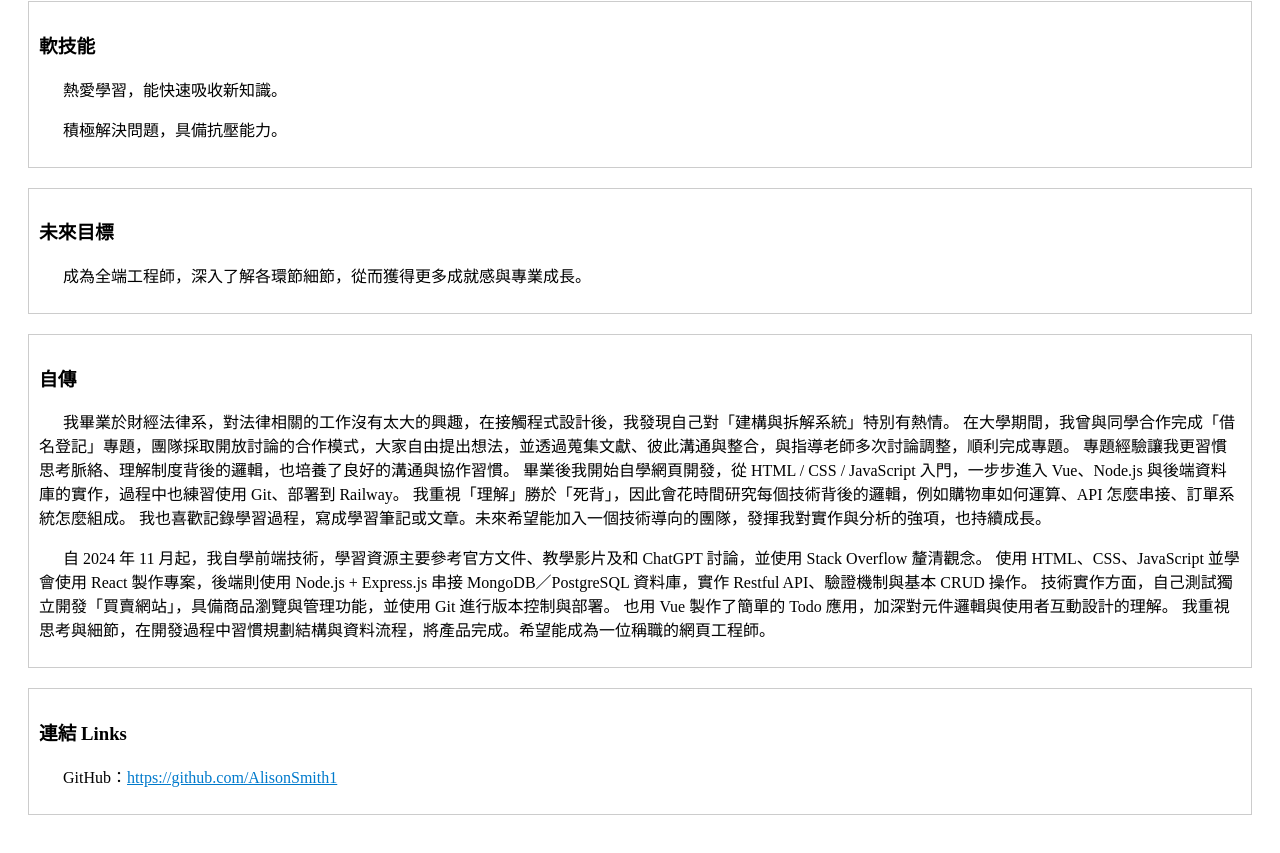
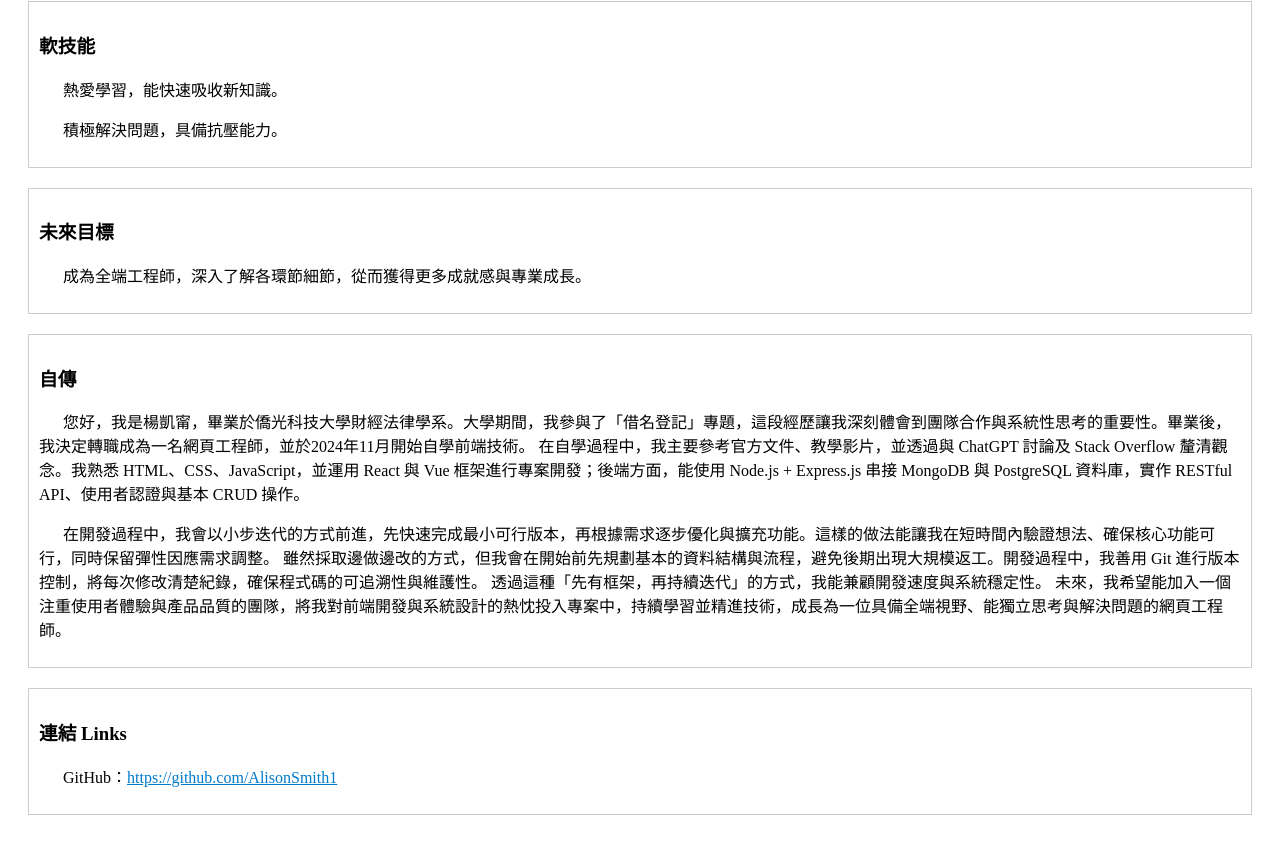
Before and after one commit to AlisonSmith1/note, a Nuxt app: page /about in a window 1280 px wide. Shown: the part 661-1514 px from the top of the page. Built offline with nearby package versions, Linux system fonts and the light colour scheme.

Commit message:
改資料

```diff
--- a/pages/about.vue
+++ b/pages/about.vue
@@ -33,27 +33,19 @@
     <section>
       <context title="自傳">
         <p>
-          我畢業於財經法律系，對法律相關的工作沒有太大的興趣，在接觸程式設計後，我發現自己對「建構與拆解系統」特別有熱情。
-          在大學期間，我曾與同學合作完成「借名登記」專題，團隊採取開放討論的合作模式，大家自由提出想法，並透過蒐集文獻、彼此溝通與整合，與指導老師多次討論調整，順利完成專題。
-          專題經驗讓我更習慣思考脈絡、理解制度背後的邏輯，也培養了良好的溝通與協作習慣。
-          畢業後我開始自學網頁開發，從 HTML / CSS / JavaScript 入門，一步步進入
-          Vue、Node.js 與後端資料庫的實作，過程中也練習使用 Git、部署到
-          Railway。
-          我重視「理解」勝於「死背」，因此會花時間研究每個技術背後的邏輯，例如購物車如何運算、API
-          怎麼串接、訂單系統怎麼組成。
-          我也喜歡記錄學習過程，寫成學習筆記或文章。未來希望能加入一個技術導向的團隊，發揮我對實作與分析的強項，也持續成長。
+          您好，我是楊凱甯，畢業於僑光科技大學財經法律學系。大學期間，我參與了「借名登記」專題，這段經歷讓我深刻體會到團隊合作與系統性思考的重要性。畢業後，我決定轉職成為一名網頁工程師，並於2024年11月開始自學前端技術。
+          在自學過程中，我主要參考官方文件、教學影片，並透過與 ChatGPT 討論及
+          Stack Overflow 釐清觀念。我熟悉 HTML、CSS、JavaScript，並運用 React 與
+          Vue 框架進行專案開發；後端方面，能使用 Node.js + Express.js 串接
+          MongoDB 與 PostgreSQL 資料庫，實作 RESTful API、使用者認證與基本 CRUD
+          操作。
         </p>
         <p>
-          自 2024 年 11
-          月起，我自學前端技術，學習資源主要參考官方文件、教學影片及和 ChatGPT
-          討論，並使用 Stack Overflow 釐清觀念。 使用 HTML、CSS、JavaScript
-          並學會使用 React 製作專案，後端則使用 Node.js + Express.js 串接
-          MongoDB／PostgreSQL 資料庫，實作 Restful API、驗證機制與基本 CRUD
-          操作。
-          技術實作方面，自己測試獨立開發「買賣網站」，具備商品瀏覽與管理功能，並使用
-          Git 進行版本控制與部署。 也用 Vue 製作了簡單的 Todo
-          應用，加深對元件邏輯與使用者互動設計的理解。
-          我重視思考與細節，在開發過程中習慣規劃結構與資料流程，將產品完成。希望能成為一位稱職的網頁工程師。
+          在開發過程中，我會以小步迭代的方式前進，先快速完成最小可行版本，再根據需求逐步優化與擴充功能。這樣的做法能讓我在短時間內驗證想法、確保核心功能可行，同時保留彈性因應需求調整。
+          雖然採取邊做邊改的方式，但我會在開始前先規劃基本的資料結構與流程，避免後期出現大規模返工。開發過程中，我善用
+          Git 進行版本控制，將每次修改清楚紀錄，確保程式碼的可追溯性與維護性。
+          透過這種「先有框架，再持續迭代」的方式，我能兼顧開發速度與系統穩定性。
+          未來，我希望能加入一個注重使用者體驗與產品品質的團隊，將我對前端開發與系統設計的熱忱投入專案中，持續學習並精進技術，成長為一位具備全端視野、能獨立思考與解決問題的網頁工程師。
         </p>
       </context>
     </section>
--- a/pages/index.vue
+++ b/pages/index.vue
@@ -33,6 +33,11 @@
     <section>
       <Context title="實作專案">
         <ul>
+          <li>
+            <strong>聊天室（Vue + PostgreSQL）</strong> - 使用 Vue 製作，搭配
+            Express 後端與 PostgreSQL 資料庫
+            <NuxtLink to="/portfolio#js"> 查看作品</NuxtLink>
+          </li>
           <li>
             <strong>迷你購物平台（JavaScript + PostgreSQL）</strong> - 使用原生
             JS 製作，搭配 Express 後端與 PostgreSQL 資料庫
```
